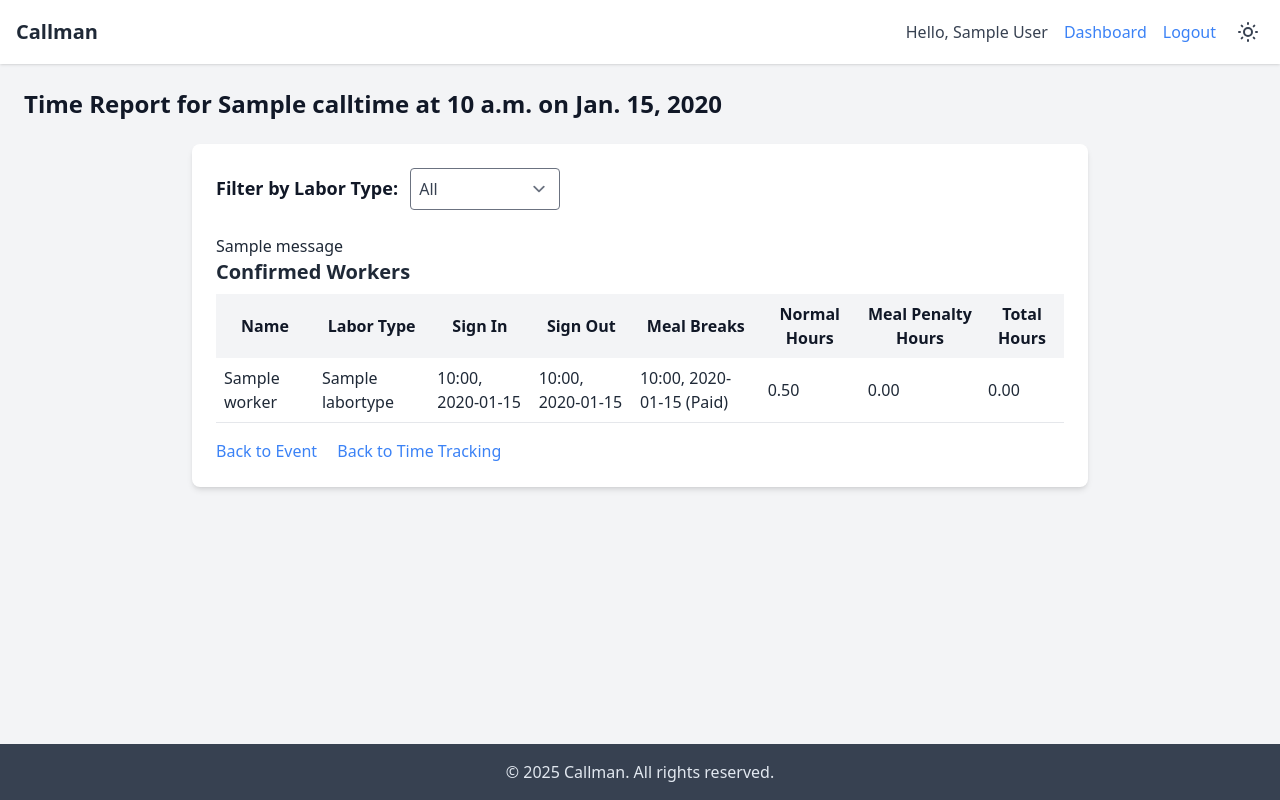
After one commit to castle-murray/callman, a Django app: a page that uses callManager/templates/callManager/call_time_report.html in a window 1280 px wide. The commit adds this page. Run offline with Django 5.2, Linux system fonts and the light colour scheme; a user stored in the database is signed in; tables that the repository leaves empty hold one stand-in row (values such as "Sample post"); one stand-in notice (Sample message) is shown; parts of the project's set-up code (start-up, migrations or seed data) failed here and were passed over; some libraries are stand-ins or nearby versions.

Commit message:
meal penalty calculation and report page.

```diff
--- /dev/null
+++ b/callManager/templates/callManager/call_time_report.html
@@ -0,0 +1,94 @@
+{% extends 'callManager/base.html' %}
+
+{% block title %}Time Report - CallMan{% endblock %}
+
+{% block content %}
+    <h1 class="text-2xl font-bold mb-6 text-text-heading dark:text-dark-text-primary">Time Report for {{ call_time.name }} at {{ call_time.time }} on {{ call_time.date }}</h1>
+    <div class="bg-card-bg p-6 rounded-lg shadow-md max-w-4xl mx-auto dark:bg-dark-card-bg dark:shadow-dark-shadow">
+        <!-- Filter Dropdown -->
+        <div class="mb-6">
+            <form method="get">
+                <label for="labor_type" class="text-lg font-semibold mr-2 text-text-heading dark:text-dark-text-primary">Filter by Labor Type:</label>
+                <select name="labor_type" id="labor_type" class="p-2 border rounded bg-card-bg text-text-tertiary dark:bg-dark-card-bg dark:text-dark-text-tertiary dark:border-dark-border" onchange="this.form.submit()">
+                    <option value="All" {% if selected_labor_type == 'All' %}selected{% endif %}>All</option>
+                    {% for labor_type in labor_types %}
+                        <option value="{{ labor_type.id }}" {% if selected_labor_type == labor_type.id|stringformat:"s" %}selected{% endif %}>{{ labor_type.name }}</option>
+                    {% endfor %}
+                </select>
+            </form>
+        </div>
+
+        {% if messages %}
+            {% for message in messages %}
+                <p class="text-text-primary mt-2 dark:text-dark-text-primary">{{ message }}</p>
+            {% endfor %}
+        {% endif %}
+
+        <h2 class="text-xl font-semibold mb-2 text-text-primary dark:text-dark-text-primary">Confirmed Workers</h2>
+        {% if confirmed_requests %}
+            <table class="w-full mb-4 border-collapse">
+                <thead>
+                    <tr class="bg-gray-100 dark:bg-gray-700">
+                        <th class="p-2 text-left text-text-heading dark:text-dark-text-primary">Name</th>
+                        <th class="p-2 text-left text-text-heading dark:text-dark-text-primary">Labor Type</th>
+                        <th class="p-2 text-left text-text-heading dark:text-dark-text-primary">Sign In</th>
+                        <th class="p-2 text-left text-text-heading dark:text-dark-text-primary">Sign Out</th>
+                        <th class="p-2 text-left text-text-heading dark:text-dark-text-primary">Meal Breaks</th>
+                        <th class="p-2 text-left text-text-heading dark:text-dark-text-primary">Normal Hours</th>
+                        <th class="p-2 text-left text-text-heading dark:text-dark-text-primary">Meal Penalty Hours</th>
+                        <th class="p-2 text-left text-text-heading dark:text-dark-text-primary">Total Hours</th>
+                    </tr>
+                </thead>
+                <tbody>
+                    {% for labor_request in confirmed_requests %}
+                        {% with time_entry=labor_request.time_entries.first %}
+                        <tr class="border-b dark:border-dark-border">
+                            <td class="p-2 text-text-primary dark:text-dark-text-primary">{{ labor_request.worker.name|default:"Unnamed Worker" }}</td>
+                            <td class="p-2 text-text-primary dark:text-dark-text-primary">{{ labor_request.labor_requirement.labor_type.name }}</td>
+                            <td class="p-2 text-text-primary dark:text-dark-text-primary">
+                                {% if time_entry.start_time %}
+                                    {{ time_entry.start_time|date:"H:i, Y-m-d" }}
+                                {% else %}
+                                    -
+                                {% endif %}
+                            </td>
+                            <td class="p-2 text-text-primary dark:text-dark-text-primary">
+                                {% if time_entry.end_time %}
+                                    {{ time_entry.end_time|date:"H:i, Y-m-d" }}
+                                {% else %}
+                                    -
+                                {% endif %}
+                            </td>
+                            <td class="p-2 text-text-primary dark:text-dark-text-primary">
+                                {% if time_entry.meal_breaks.all %}
+                                    {% for meal_break in time_entry.meal_breaks.all %}
+                                        <div>{{ meal_break.break_time|date:"H:i, Y-m-d" }} ({{ meal_break.break_type|capfirst }})</div>
+                                    {% endfor %}
+                                {% else %}
+                                    None
+                                {% endif %}
+                            </td>
+                            <td class="p-2 text-text-primary dark:text-dark-text-primary">
+                                {{ time_entry.normal_hours|floatformat:2 }}
+                            </td>
+                            <td class="p-2 text-text-primary dark:text-dark-text-primary">
+                                {{ time_entry.meal_penalty_hours|floatformat:2 }}
+                            </td>
+                            <td class="p-2 text-text-primary dark:text-dark-text-primary">
+                                {{ time_entry.total_hours_worked|floatformat:2 }}
+                            </td>
+                        </tr>
+                        {% endwith %}
+                    {% endfor %}
+                </tbody>
+            </table>
+        {% else %}
+            <p class="text-text-secondary mb-4 dark:text-dark-text-secondary">No confirmed workers for this call time.</p>
+        {% endif %}
+
+        <div class="mt-4">
+            <a href="{% url 'event_detail' call_time.event.slug %}" class="inline-block text-primary hover:underline dark:text-dark-text-blue dark:hover:text-dark-primary-hover">Back to Event</a>
+            <a href="{% url 'call_time_tracking' call_time.slug %}" class="ml-4 inline-block text-primary hover:underline dark:text-dark-text-blue dark:hover:text-dark-primary-hover">Back to Time Tracking</a>
+        </div>
+    </div>
+{% endblock %}
--- a/callManager/templates/callManager/meal_break_edit_partial.html
+++ b/callManager/templates/callManager/meal_break_edit_partial.html
@@ -6,6 +6,7 @@
     <input type="hidden" name="request_id" value="{{ time_entry.labor_request.id }}">
     <input type="hidden" name="action" value="update_meal_break">
     <input type="hidden" name="meal_break_id" value="{{ meal_break.id }}">
+    <input type="date" name="date" value="{{ call_time.date|date:'Y-m-d' }}" class="p-1 border rounded bg-card-bg text-text-tertiary dark:bg-dark-card-bg dark:text-dark-text-tertiary dark:border-dark-border">
     <select name="time" class="p-1 border rounded bg-card-bg text-text-tertiary dark:bg-dark-card-bg dark:text-dark-text-tertiary dark:border-dark-border">
         {% for hour in hours %}
             {% for minute in minutes %}
--- a/callManager/templates/callManager/time_entry_edit_partial.html
+++ b/callManager/templates/callManager/time_entry_edit_partial.html
@@ -6,6 +6,7 @@
     <input type="hidden" name="request_id" value="{{ time_entry.labor_request.id }}">
     <input type="hidden" name="action" value="update_{{ field }}">
     <input type="hidden" name="time_entry_id" value="{{ time_entry.id }}">
+    <input type="date" name="date" value="{{ call_time.date|date:'Y-m-d' }}" class="p-1 border rounded bg-card-bg text-text-tertiary dark:bg-dark-card-bg dark:text-dark-text-tertiary dark:border-dark-border">
     <select name="time" class="p-1 border rounded bg-card-bg text-text-tertiary dark:bg-dark-card-bg dark:text-dark-text-tertiary dark:border-dark-border">
         {% for hour in hours %}
             {% for minute in minutes %}
--- a/callManager/urls.py
+++ b/callManager/urls.py
@@ -29,6 +29,7 @@ urlpatterns = [
     path('call/<slug:slug>/track/edit/', views.call_time_tracking_edit, name='call_time_tracking_edit'),
     path('call/<slug:slug>/track/meal_edit/', views.call_time_tracking_meal_edit, name='call_time_tracking_meal_edit'),
     path('call/<slug:slug>/track/meal_display/', views.call_time_tracking_meal_display, name='call_time_tracking_meal_display'),
+    path('call/<slug:slug>/report/', views.call_time_report, name='call_time_report'),
     path('call/<slug:slug>/track/display/', views.call_time_tracking_display, name='call_time_tracking_display'),
     path('labor/<slug:slug>/fill-list/', views.fill_labor_request_list, name='fill_labor_request_list'),
     path('labor/requests/declined', views.declined_requests, name='declined_requests'),
--- a/callManager/views.py
+++ b/callManager/views.py
@@ -969,7 +969,6 @@ def call_time_request_list(request, slug):
     return render(request, 'callManager/call_time_request_list.html', context)
 
 
-from datetime import datetime, timedelta
 
 @login_required
 def call_time_tracking(request, slug):
@@ -1009,9 +1008,9 @@ def call_time_tracking(request, slug):
                     end_time = end_time.replace(minute=30, second=0, microsecond=0)
                 else:
                     end_time = end_time.replace(minute=0, second=0, microsecond=0)
-                print(f"Sign Out Time: {end_time}, Original: {datetime.now()}, Worker: {worker.name}")
                 time_entry.end_time = end_time
                 time_entry.save()
+                print(f"Sign Out Time: {end_time}, Normal Hours: {time_entry.normal_hours}, Meal Penalty Hours: {time_entry.meal_penalty_hours}, Worker: {worker.name}")
                 messages.success(request, f"Signed out {worker.name}")
             elif action == 'ncns' and not was_ncns:
                 labor_request.response = 'ncns'
@@ -1052,31 +1051,28 @@ def call_time_tracking(request, slug):
                 meal_break_id = request.POST.get('meal_break_id')
                 meal_break = get_object_or_404(MealBreak, id=meal_break_id, time_entry=time_entry)
                 time_str = request.POST.get('time')
+                date_str = request.POST.get('date')
                 error_message = None
                 try:
                     hour, minute = map(int, time_str.split(':'))
+                    date_obj = datetime.strptime(date_str, '%Y-%m-%d').date()
+                    new_time = datetime.combine(date_obj, time(hour, minute))
                     start_date = time_entry.start_time.date()
                     end_date = time_entry.end_time.date() if time_entry.end_time else datetime.now().date()
-                    new_time = None
-                    for date in [start_date, end_date]:
-                        try:
-                            candidate_time = datetime.combine(date, time(hour, minute))
-                            if time_entry.start_time <= candidate_time and (not time_entry.end_time or candidate_time <= time_entry.end_time):
-                                new_time = candidate_time
-                                break
-                        except ValueError:
-                            continue
-                    if new_time:
+                    if start_date <= date_obj <= end_date and time_entry.start_time <= new_time and (not time_entry.end_time or new_time <= time_entry.end_time):
                         meal_break.break_time = new_time
                         meal_break.save()
-                        print(f"Updated Meal Break: {new_time}, Type: {meal_break.break_type}, Worker: {worker.name}")
+                        print(f"Updated Meal Break: {new_time}, Type: {meal_break.break_type}, Normal Hours: {time_entry.normal_hours}, Meal Penalty Hours: {time_entry.meal_penalty_hours}, Worker: {worker.name}")
+                        if request.headers.get('HX-Request'):
+                            context = {'call_time': call_time, 'meal_break': meal_break}
+                            return render(request, 'callManager/meal_break_display_partial.html', context)
                         messages.success(request, f"Updated meal break for {worker.name}")
                     else:
                         error_message = "Meal break time must be within the shift duration"
-                        print(f"Meal Break Validation Failed: {time_str}, Start: {time_entry.start_time}, End: {time_entry.end_time or datetime.now()}, Worker: {worker.name}")
+                        print(f"Meal Break Validation Failed: {time_str}, Date: {date_str}, Start: {time_entry.start_time}, End: {time_entry.end_time or datetime.now()}, Worker: {worker.name}")
                 except (ValueError, TypeError) as e:
-                    error_message = "Invalid time format for meal break"
-                    print(f"Meal Break Update Error: {str(e)}, Time: {time_str}, Worker: {worker.name}")
+                    error_message = "Invalid date or time format for meal break"
+                    print(f"Meal Break Update Error: {str(e)}, Time: {time_str}, Date: {date_str}, Worker: {worker.name}")
                 if request.headers.get('HX-Request'):
                     context = {
                         'call_time': call_time,
@@ -1092,10 +1088,11 @@ def call_time_tracking(request, slug):
                 time_entry_id = request.POST.get('time_entry_id')
                 time_entry = get_object_or_404(TimeEntry, id=time_entry_id, labor_request=labor_request)
                 time_str = request.POST.get('time')
+                date_str = request.POST.get('date')
                 try:
                     hour, minute = map(int, time_str.split(':'))
-                    date = call_time.date
-                    new_time = datetime.combine(date, time(hour, minute))
+                    date_obj = datetime.strptime(date_str, '%Y-%m-%d').date()
+                    new_time = datetime.combine(date_obj, time(hour, minute))
                     if action == 'update_start_time':
                         time_entry.start_time = new_time
                     else:
@@ -1104,14 +1101,14 @@ def call_time_tracking(request, slug):
                         else:
                             new_time = new_time.replace(minute=0)
                         time_entry.end_time = new_time
-                    print(f"Updated Time: {new_time}, Action: {action}, Worker: {worker.name}")
                     time_entry.save()
+                    print(f"Updated Time: {new_time}, Action: {action}, Normal Hours: {time_entry.normal_hours}, Meal Penalty Hours: {time_entry.meal_penalty_hours}, Worker: {worker.name}")
                     if request.headers.get('HX-Request'):
                         context = {'call_time': call_time, 'labor_request': labor_request, 'field': action.replace('update_', '')}
                         return render(request, 'callManager/time_entry_display_partial.html', context)
                     messages.success(request, f"Updated {action.replace('update_', '')} for {worker.name}")
                 except (ValueError, TypeError):
-                    messages.error(request, f"Invalid time format")
+                    messages.error(request, f"Invalid date or time format")
         if not request.headers.get('HX-Request'):
             return redirect('call_time_tracking', slug=slug)
     confirmed_requests = labor_requests.filter(response='yes')
@@ -1129,7 +1126,6 @@ def call_time_tracking(request, slug):
         'minutes': minutes
     }
     return render(request, 'callManager/call_time_tracking.html', context)
-
 
 @login_required
 def call_time_tracking_edit(request, slug):
@@ -1189,3 +1185,28 @@ def call_time_tracking_meal_display(request, slug):
         'meal_break': meal_break
     }
     return render(request, 'callManager/meal_break_display_partial.html', context)
+
+
+
+@login_required
+def call_time_report(request, slug):
+    manager = request.user.manager
+    call_time = get_object_or_404(CallTime, slug=slug, event__company=manager.company)
+    labor_requests = LaborRequest.objects.filter(
+        labor_requirement__call_time=call_time,
+        response='yes'  # Only confirmed workers
+    ).select_related('worker', 'labor_requirement__labor_type')
+    labor_type_filter = request.GET.get('labor_type', 'All')
+    if labor_type_filter != 'All':
+        labor_requests = labor_requests.filter(labor_requirement__labor_type__id=labor_type_filter)
+    confirmed_requests = labor_requests
+    labor_types = LaborType.objects.filter(laborrequirement__call_time=call_time).distinct()
+    context = {
+        'call_time': call_time,
+        'confirmed_requests': confirmed_requests,
+        'labor_types': labor_types,
+        'selected_labor_type': labor_type_filter,
+    }
+    return render(request, 'callManager/call_time_report.html', context)
+
+# Existing views (call_time_tracking, call_time_tracking_edit, etc.) remain unchanged
```
Also changed, not shown: callManager/admin.py (+46 -42 lines), callManager/models.py (+88 -11 lines), callManager/templates/callManager/call_time_tracking.html (+10 -6 lines), theme/static/css/dist/styles.css (+5 -9 lines), callManager/migrations/0030_timeentry_total_hours_alter_mealbreak_break_type.py (added), callManager/migrations/0031_remove_timeentry_total_hours.py (added), callManager/migrations/0032_company_meal_penalty_trigger_time.py (added).
